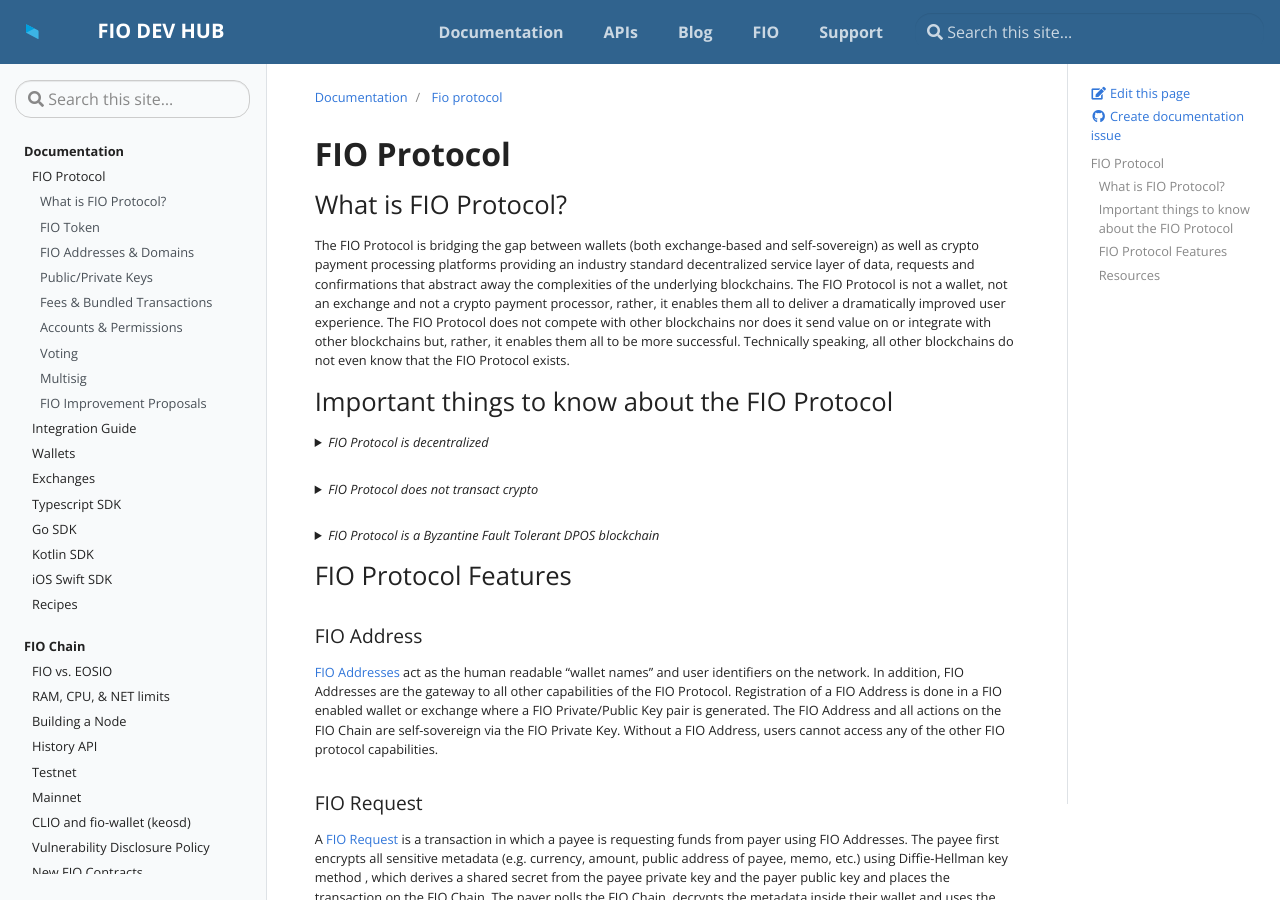
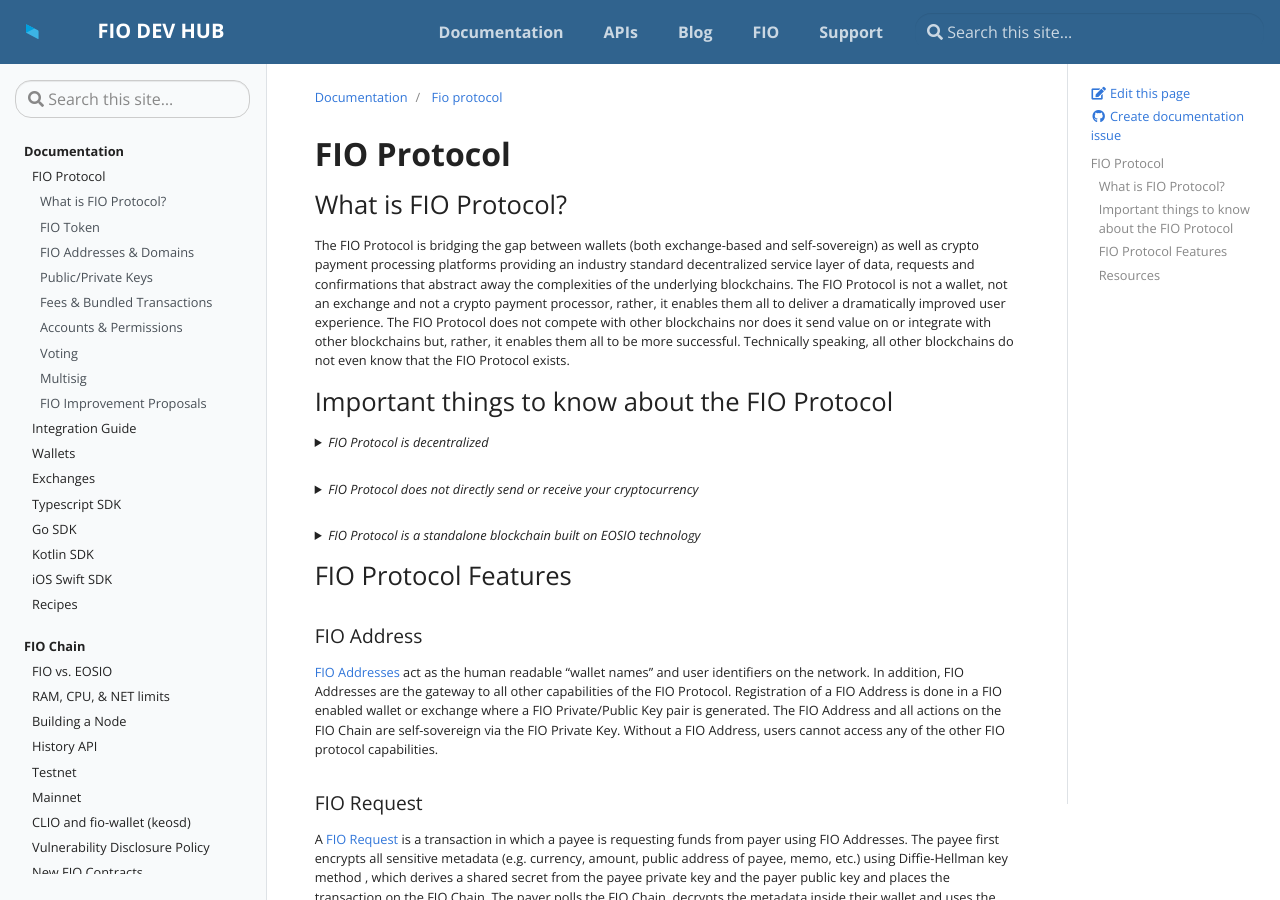
Before and after one commit to fioprotocol/fio-devhub, a Jekyll site: the page built from _docs/fio-protocol/index.md, in a window 1280 px wide and 900 px high. Built offline with Jekyll 4.4.1, drawn with Linux system fonts in a browser that asks for light colours.

Commit message:
Update titles

```diff
--- a/_docs/fio-protocol/index.md
+++ b/_docs/fio-protocol/index.md
@@ -18,14 +18,14 @@ The service FIO offers is not centralized. There is no company making money off
 <br>
 
 <details>
-  <summary><i>FIO Protocol does not transact crypto</i></summary>
+  <summary><i>FIO Protocol does not directly send or receive your cryptocurrency</i></summary>
 <br>
 The FIO Protocol, which acts like a layer 2 usability layer for all blockchains, doesn't actually integrate directly with any other blockchain. When sending to a human-readable FIO address or responding to a FIO Request, the wallet, exchange, or FIO-enabled service you are using looks up the native blockchain address and sends to it directly. FIO is not involved in that transaction in any way. For example, the wallet looks up a bitcoin address mapped to user@fio and once it has that BTC address, it does a normal BTC transaction on the BTC chain.
 </details>
 <br>
 
 <details>
-  <summary><i>FIO Protocol is a Byzantine Fault Tolerant DPOS blockchain</i></summary>
+  <summary><i>FIO Protocol is a standalone blockchain built on EOSIO technology</i></summary>
 <br>
 The FIO Protocol is a Byzantine Fault Tolerant DPOS blockchain. Data lookups and validations for FIO Address interactions are secured by the FIO Chain. Only the FIO private key holder who owns the FIO Address NFT can map native blockchain addresses to that FIO Address or send encrypted FIO Requests from that FIO Address. This ensures the entire security of the network (currently over $14M worth of FIO tokens are being used to vote in the top block producer) is securing your FIO Address mappings.
 </details>
```
